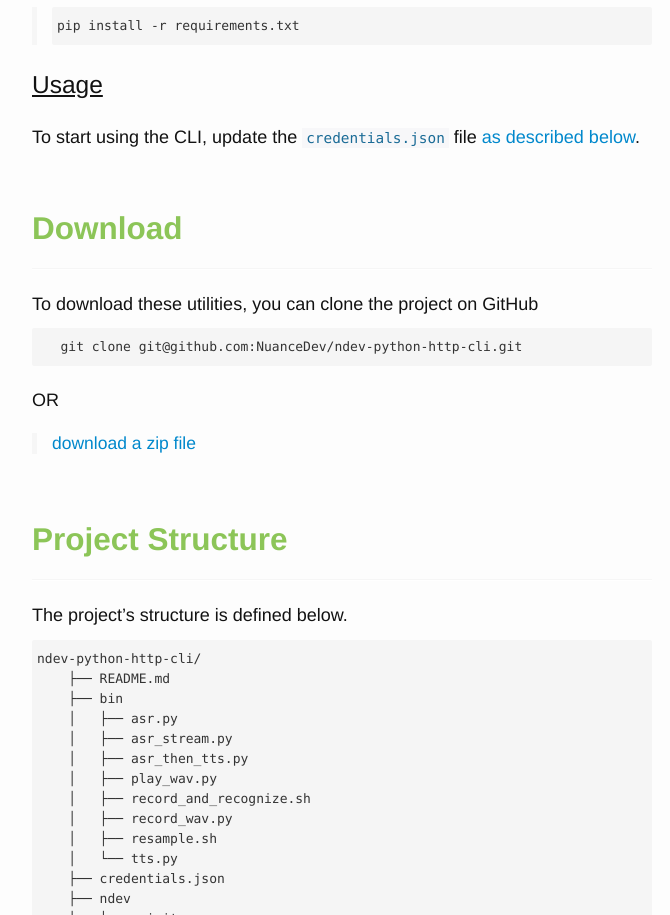
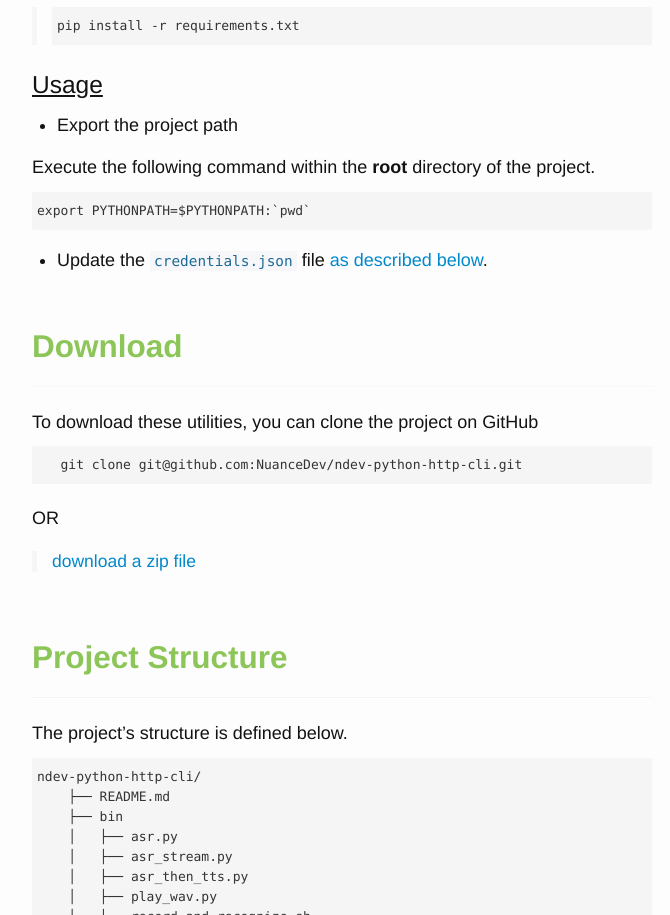
Before and after one commit to NuanceDev/nuancedev.github.io, a plain HTML site: page samples/http/python/index.html in a window 1280 px wide. Shown: the part 1810-2725 px from the top of the page, without its empty margins (458-1128 px from the left). Drawn offline with Linux system fonts and the light colour scheme.

Commit message:
Python CLI doc update around installation
Added need to export path to access `ndev` module

```diff
--- a/samples/http/python/index.html
+++ b/samples/http/python/index.html
@@ -139,7 +139,17 @@ The CLI is currently intended for use on *nix systems.
 
 <h3 id="usage">Usage</h3>
 
-<p>To start using the CLI, update the <code>credentials.json</code> file <a href="#credentials">as described below</a>.</p>
+<ul>
+<li>Export the project path</li>
+</ul>
+
+<p>Execute the following command within the <strong>root</strong> directory of the project.</p>
+<pre class="prettyprint">
+export PYTHONPATH=$PYTHONPATH:`pwd`
+</pre>
+<ul>
+<li>Update the <code>credentials.json</code> file <a href="#credentials">as described below</a>.</li>
+</ul>
 
 					</section>
 
```
